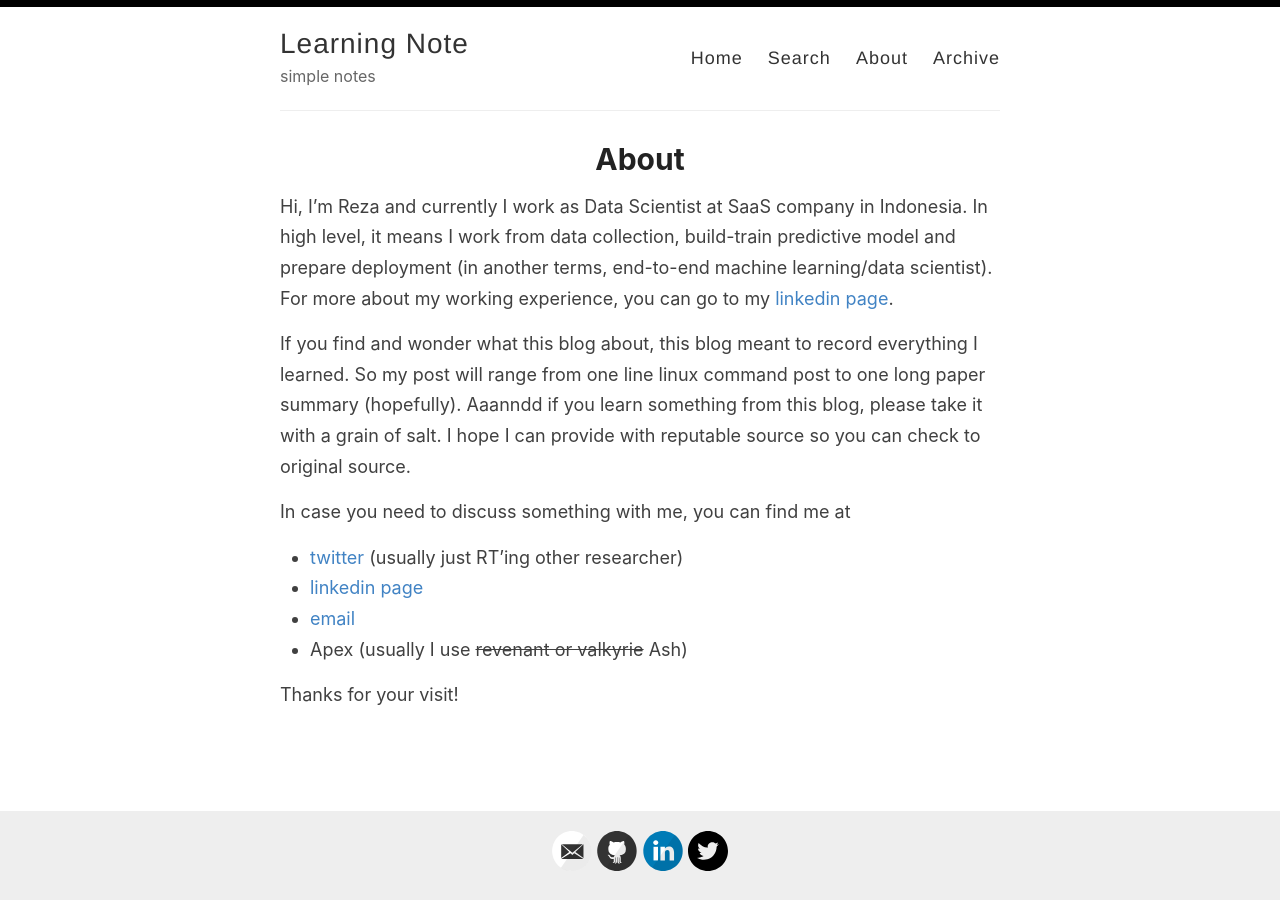
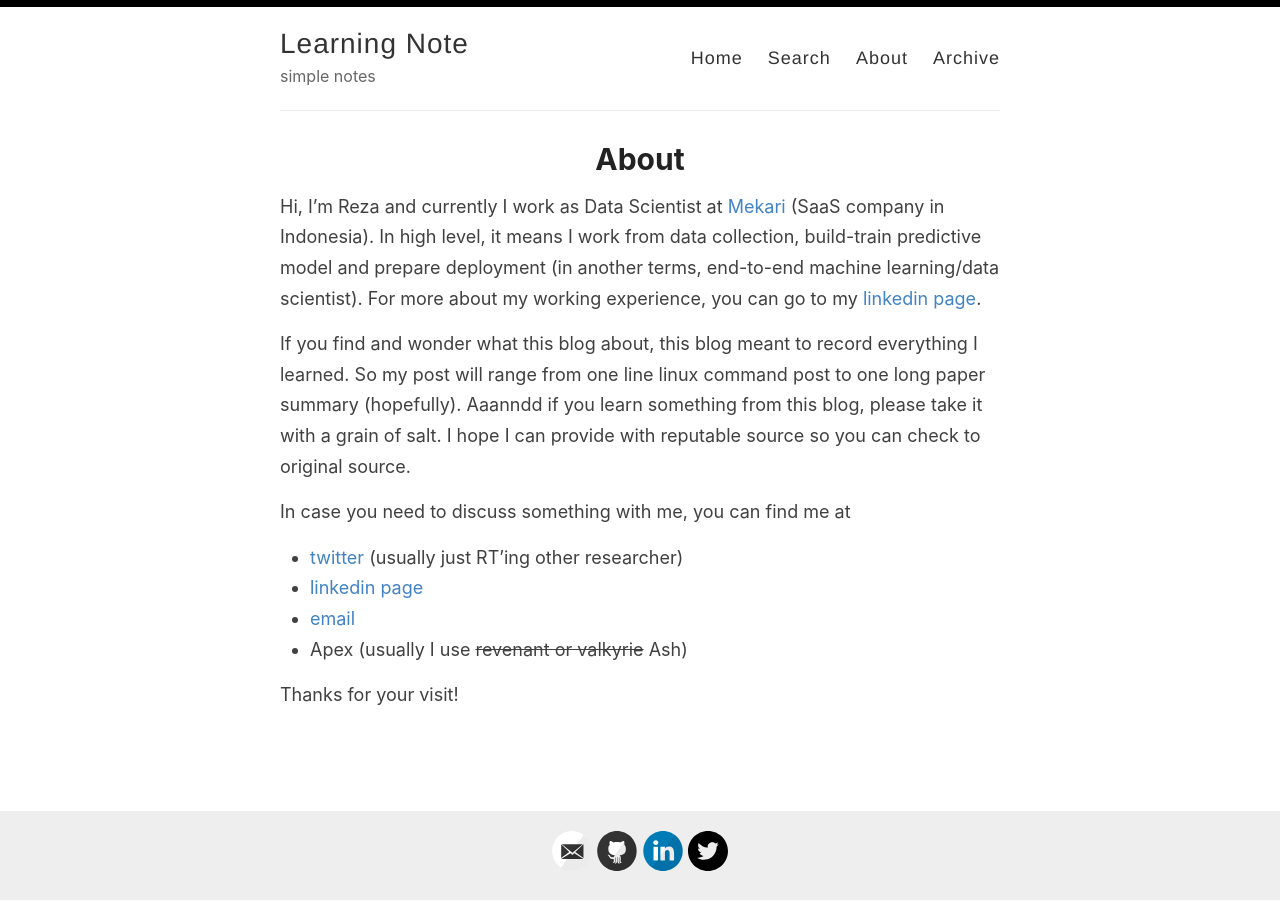
Before and after one commit to rzsgrt/rzsgrt.io, a Jekyll site: the page built from _pages/about.md, in a window 1280 px wide. Built offline with Jekyll 4.4.1, drawn with Linux system fonts in a browser that asks for light colours.

Commit message:
Update about message

```diff
--- a/_pages/about.md
+++ b/_pages/about.md
@@ -4,7 +4,7 @@
 permalink: /about/
 ---
 
-Hi, I'm Reza and currently I work as Data Scientist at SaaS company in Indonesia. In high level, it means I work from data collection, build-train predictive model and prepare deployment (in another terms, end-to-end machine learning/data scientist). For more about my working experience, you can go to my [linkedin page](https://www.linkedin.com/in/reza-sugiarto/).
+Hi, I'm Reza and currently I work as Data Scientist at [Mekari](https://mekari.com/) (SaaS company in Indonesia). In high level, it means I work from data collection, build-train predictive model and prepare deployment (in another terms, end-to-end machine learning/data scientist). For more about my working experience, you can go to my [linkedin page](https://www.linkedin.com/in/reza-sugiarto/).
 
 If you find and wonder what this blog about, this blog meant to record everything I learned. So my post will range from one line linux command post to one long paper summary (hopefully). Aaanndd if you learn something from this blog, please take it with a grain of salt. I hope I can provide with reputable source so you can check to original source.
 
```
